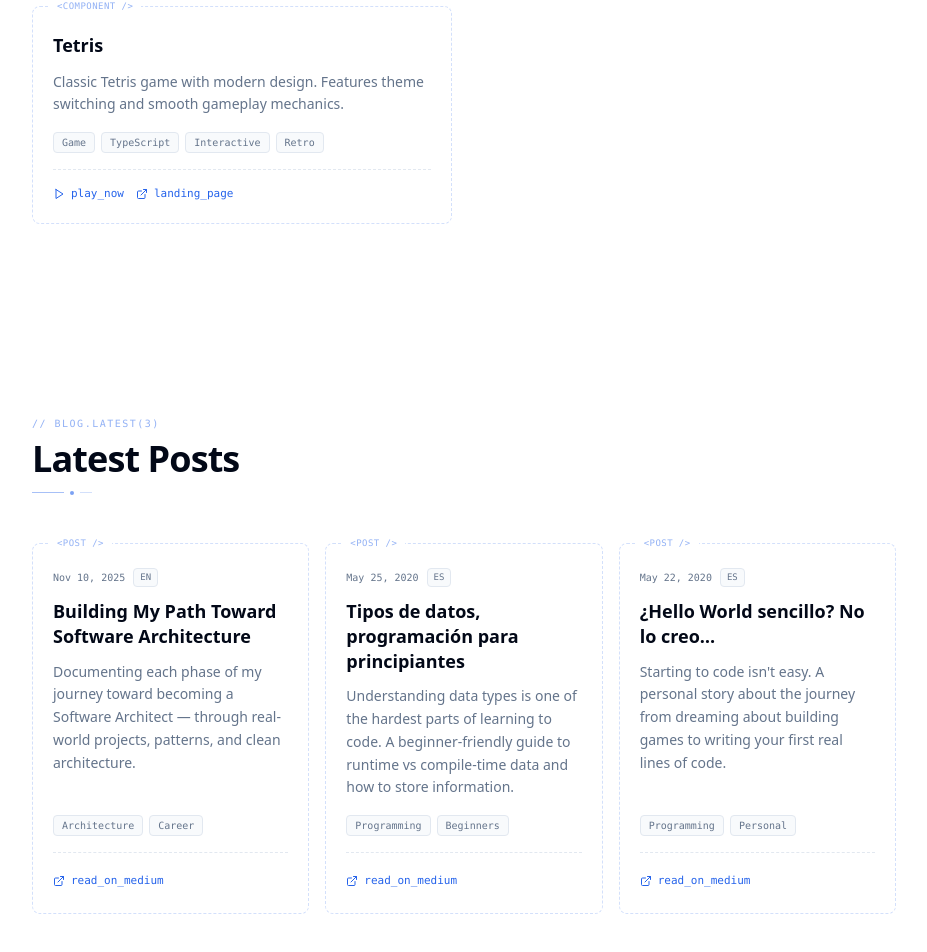
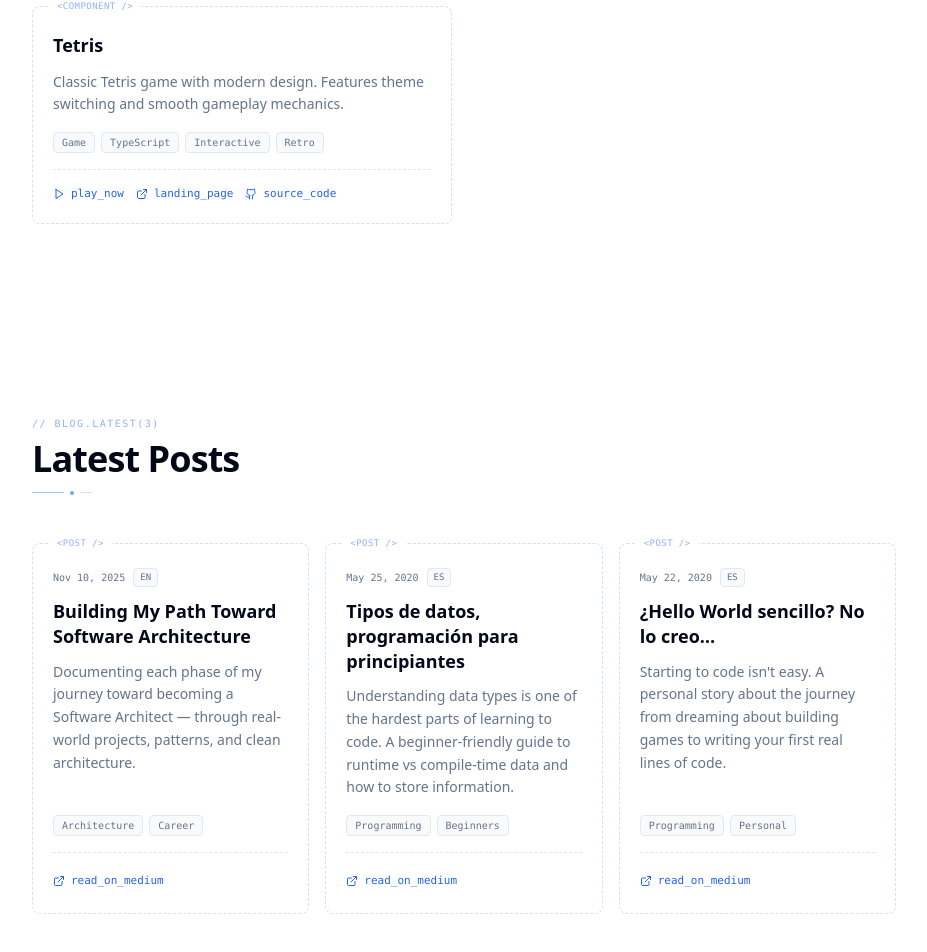
Before and after one commit to ItsRicmor/profolio-ricardo, a Next.js app: page / in a window 1280 px wide. Shown: the part 3322-4274 px from the top of the page, without its empty margins (176-1103 px from the left). Built offline with nearby package versions, Linux system fonts and the light colour scheme.

Commit message:
feat: add GitHub source code links to Tetris project card and preview page

```diff
--- a/src/app/projects/[id]/page.tsx
+++ b/src/app/projects/[id]/page.tsx
@@ -5,7 +5,7 @@ import { useTheme } from "@/contexts/ThemeContext";
 import { projects } from "@/data/projects";
 import { Navbar } from "@/components/organisms/Navbar";
 import Link from "next/link";
-import { ArrowLeft } from "lucide-react";
+import { ArrowLeft, Github, ExternalLink } from "lucide-react";
 import { notFound } from "next/navigation";
 
 const Footer = lazy(() => import("@/components/organisms/Footer").then(m => ({ default: m.Footer })));
@@ -48,6 +48,33 @@ export default function ProjectPlayPage({ params }: { params: Promise<{ id: stri
             <div>
               <h1 className="font-heading text-3xl md:text-4xl font-bold">{project.title}</h1>
               <p className="text-muted-foreground mt-2">{project.description}</p>
+
+              {(project.githubUrl || project.demoUrl) && (
+                <div className="flex items-center gap-4 mt-4">
+                  {project.githubUrl && (
+                    <a
+                      href={project.githubUrl}
+                      target="_blank"
+                      rel="noopener noreferrer"
+                      className="inline-flex items-center gap-2 text-sm text-muted-foreground hover:text-foreground transition-colors"
+                    >
+                      <Github className="h-4 w-4" />
+                      View Source
+                    </a>
+                  )}
+                  {project.demoUrl && (
+                    <a
+                      href={project.demoUrl}
+                      target="_blank"
+                      rel="noopener noreferrer"
+                      className="inline-flex items-center gap-2 text-sm text-muted-foreground hover:text-foreground transition-colors"
+                    >
+                      <ExternalLink className="h-4 w-4" />
+                      Live Demo
+                    </a>
+                  )}
+                </div>
+              )}
             </div>
 
             <div className="relative w-full rounded-lg border border-dashed border-primary/20 overflow-hidden bg-card shadow-lg" style={{ aspectRatio: '16/9', minHeight: '600px' }}>
--- a/src/components/molecules/ProjectCard.tsx
+++ b/src/components/molecules/ProjectCard.tsx
@@ -1,6 +1,6 @@
 import Image from "next/image";
 import Link from "next/link";
-import { ExternalLink, Play } from "lucide-react";
+import { ExternalLink, Play, Github } from "lucide-react";
 import { BaseCard } from "@/components/ui/base-card";
 import type { Project } from "@/types";
 
@@ -42,7 +42,7 @@ export function ProjectCard({ project }: ProjectCardProps) {
         ))}
       </div>
 
-      {(project.playUrl || project.demoUrl) && (
+      {(project.playUrl || project.demoUrl || project.githubUrl) && (
         <div className="mt-4 pt-4 border-t border-dashed border-border flex items-center gap-3">
           {project.playUrl && (
             <Link
@@ -62,6 +62,16 @@ export function ProjectCard({ project }: ProjectCardProps) {
               <ExternalLink className="h-3 w-3" /> landing_page
             </a>
           )}
+          {project.githubUrl && (
+            <a
+              href={project.githubUrl}
+              target="_blank"
+              rel="noopener noreferrer"
+              className="inline-flex items-center gap-1.5 font-mono text-[11px] text-primary hover:text-primary/80 transition-colors"
+            >
+              <Github className="h-3 w-3" /> source_code
+            </a>
+          )}
         </div>
       )}
     </BaseCard>
--- a/src/data/projects.ts
+++ b/src/data/projects.ts
@@ -27,5 +27,6 @@ export const projects: Project[] = [
     playUrl: "/projects/tetris",
     demoUrl: "https://tetris.ricmor.dev/",
     iframeUrl: "https://tetris.ricmor.dev/",
+    githubUrl: "https://github.com/ItsRicmor/tetris-game",
   },
 ];
```
